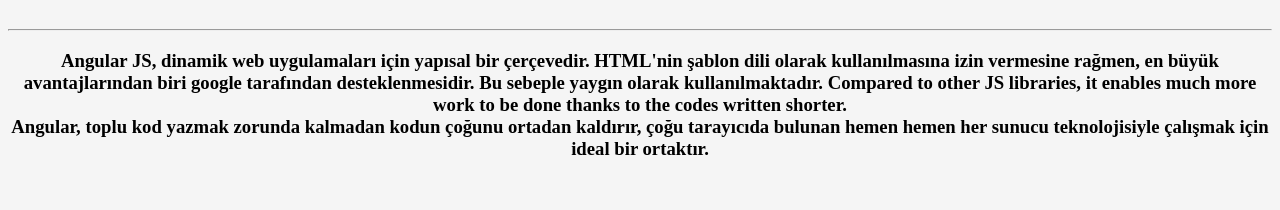
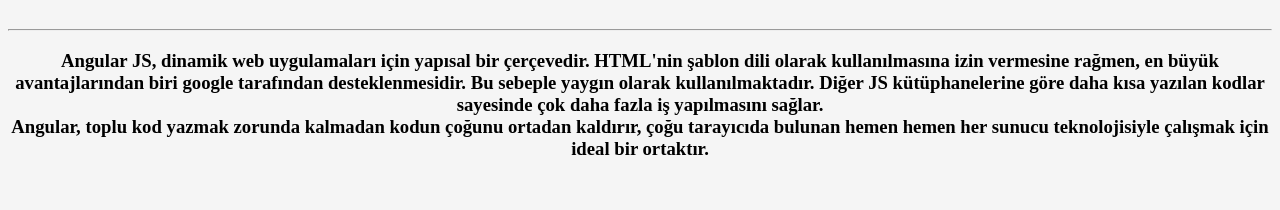
Before and after one commit to ggrkem/ggrkem-ggrkem.github.io, a plain HTML site: page ödev.html in a window 1280 px wide. Shown: the part 291-501 px from the top of the page. Drawn offline with nearby package versions, Linux system fonts and the light colour scheme.

Commit message:
Update ödev.html

```diff
--- a/ödev.html
+++ b/ödev.html
@@ -15,7 +15,7 @@
  <p><h1><font color="#ff3300"> AngularJS</font> Nedir?</p></h1><hr>
     <p><h3>Angular JS, dinamik web uygulamaları için yapısal bir çerçevedir. HTML'nin şablon dili olarak kullanılmasına izin vermesine rağmen,
         en büyük avantajlarından biri google tarafından desteklenmesidir. Bu sebeple yaygın olarak kullanılmaktadır.
-        Compared to other JS libraries, it enables much more work to be done thanks to the codes written shorter.<br>
+        Diğer JS kütüphanelerine göre daha kısa yazılan kodlar sayesinde çok daha fazla iş yapılmasını sağlar.<br>
 
         Angular, toplu kod yazmak zorunda kalmadan kodun çoğunu ortadan kaldırır,
        çoğu tarayıcıda bulunan hemen hemen her sunucu teknolojisiyle çalışmak için ideal bir ortaktır.</h3></p>
```
